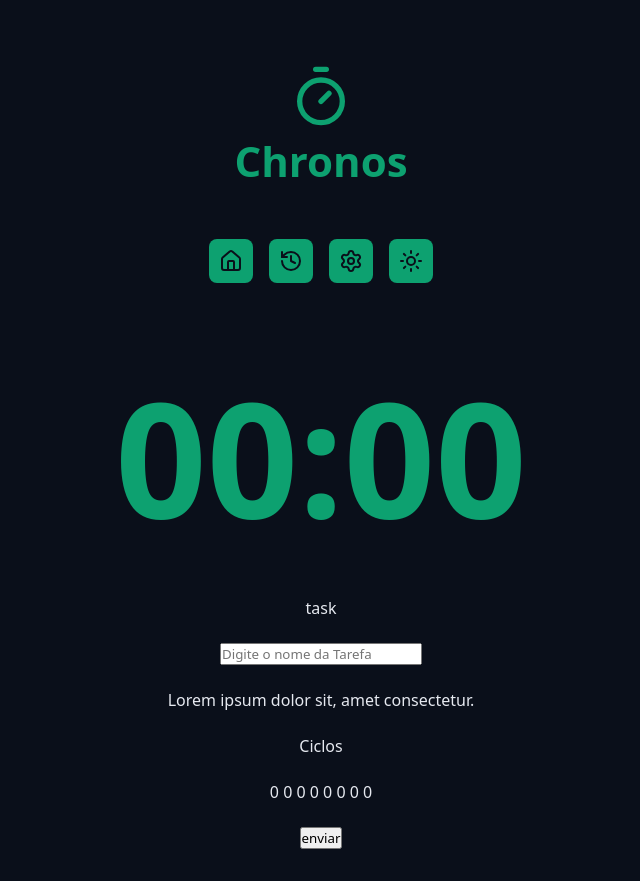
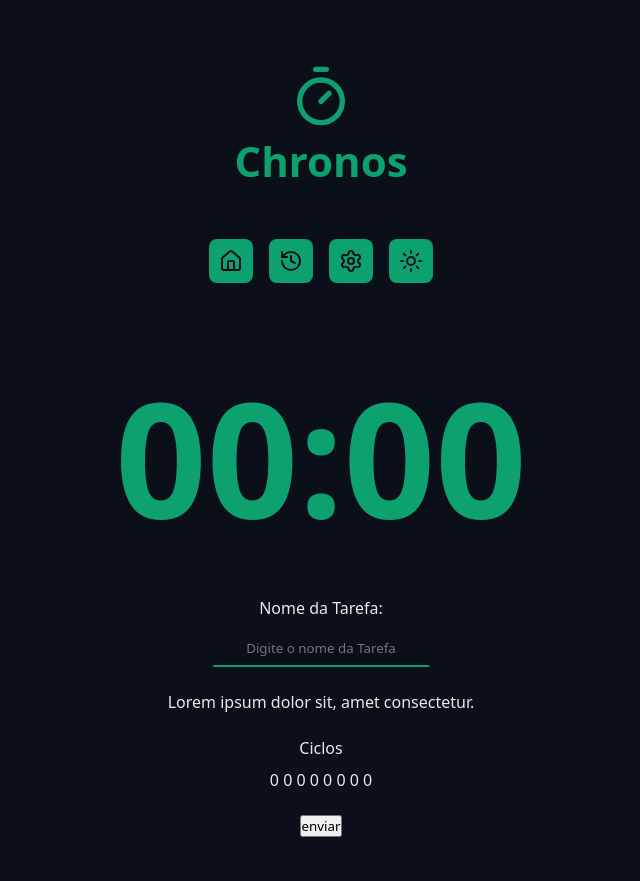
Before and after one commit to MarvinRF/chronos-pomodoro, a React (Vite) app: page / in a window 1280 px wide. Shown: the whole page, without its empty margins (319-959 px from the left). Built offline with nearby package versions, Linux system fonts and the light colour scheme.

Commit message:
Refactors input, integrates CSS modules
Adds PostCSS dependencies and updates component styling.
Replaces the generic label prop with a more descriptive property and CSS modules.
Configures build tooling to support CSS modules for improved UI modularity.

```diff
--- a/package.json
+++ b/package.json
@@ -23,6 +23,8 @@
     "eslint-plugin-react-hooks": "^5.2.0",
     "eslint-plugin-react-refresh": "^0.4.19",
     "globals": "^16.0.0",
+    "postcss": "^8.5.4",
+    "postcss-modules": "^6.0.1",
     "typescript": "~5.8.3",
     "typescript-eslint": "^8.30.1",
     "vite": "^6.3.5"
--- /dev/null
+++ b/postcss.config.cjs
@@ -0,0 +1,3 @@
+module.exports = {
+  plugins: [],
+};
--- a/src/App.tsx
+++ b/src/App.tsx
@@ -26,7 +26,7 @@ export const App = () => {
         <form action='' className='form'>
           <div className='formRow'>
             <DefaultInput
-              label={'task'}
+              labelText={'Nome da Tarefa:'}
               id={'task'}
               type='text'
               placeholder={'Digite o nome da Tarefa'}
--- a/src/components/DefaultInput/index.tsx
+++ b/src/components/DefaultInput/index.tsx
@@ -1,16 +1,28 @@
+import styles from './styles.module.css';
+
 type DefaultInputProps = {
-  label: string;
+  labelText?: string;
   id: string;
   placeholder: string;
 } & React.ComponentProps<'input'>;
 
-const DefaultInput = ({ label, id, type, placeholder }: DefaultInputProps) => {
+const DefaultInput = ({
+  labelText,
+  id,
+  type,
+  placeholder,
+  ...inputProps
+}: DefaultInputProps) => {
   return (
     <>
-      <label htmlFor='input'>
-        <span>{label}</span>
-      </label>
-      <input placeholder={placeholder} id={id} type={type} />
+      {labelText && <label htmlFor='input'>{labelText}</label>}
+      <input
+        className={styles.input}
+        placeholder={placeholder}
+        id={id}
+        type={type}
+        {...inputProps}
+      />
     </>
   );
 };
--- /dev/null
+++ b/src/components/DefaultInput/styles.module.css
@@ -0,0 +1,21 @@
+.input {
+  background-color: transparent;
+  border: 0.2rem solid transparent;
+  text-align: center;
+  padding: 0.8rem;
+  color: var(--text-default);
+  outline: none;
+  transition: all 0.3s ease-in-out;
+
+  border-bottom: 0.2rem solid var(--primary);
+}
+
+.input:focus {
+  border-radius: 0.8rem;
+  border: 0.2rem solid var(--primary);
+}
+
+.input:disabled {
+  border-bottom: 0.2rem solid var(--disabled);
+  color: var(--text-muted);
+}
--- a/src/styles/global.css
+++ b/src/styles/global.css
@@ -24,3 +24,6 @@ body {
   flex-direction: column;
   gap: 2.4rem;
 }
+.formRow {
+  gap: 1rem;
+}
--- a/vite.config.ts
+++ b/vite.config.ts
@@ -1,7 +1,12 @@
-import { defineConfig } from 'vite'
-import react from '@vitejs/plugin-react-swc'
+import { defineConfig } from 'vite';
+import react from '@vitejs/plugin-react-swc';
 
 // https://vite.dev/config/
 export default defineConfig({
   plugins: [react()],
-})
+  css: {
+    modules: {
+      localsConvention: 'camelCaseOnly',
+    },
+  },
+});
```
Also changed, not shown: 1 other file (tests, documents, lock files or other folders).
